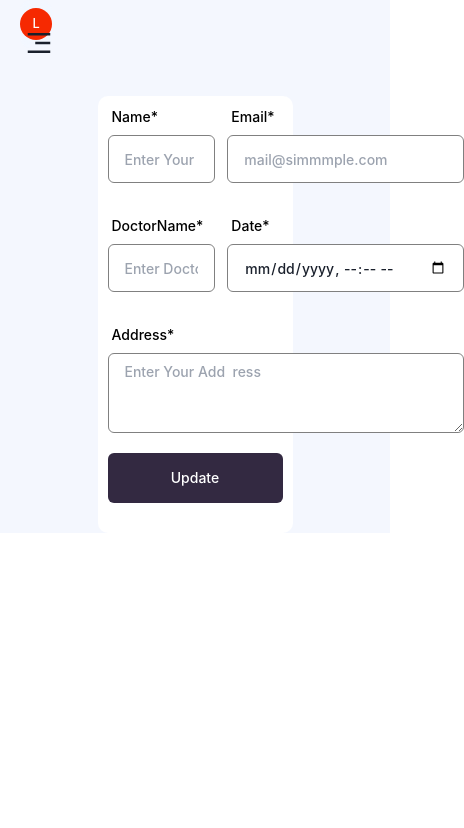
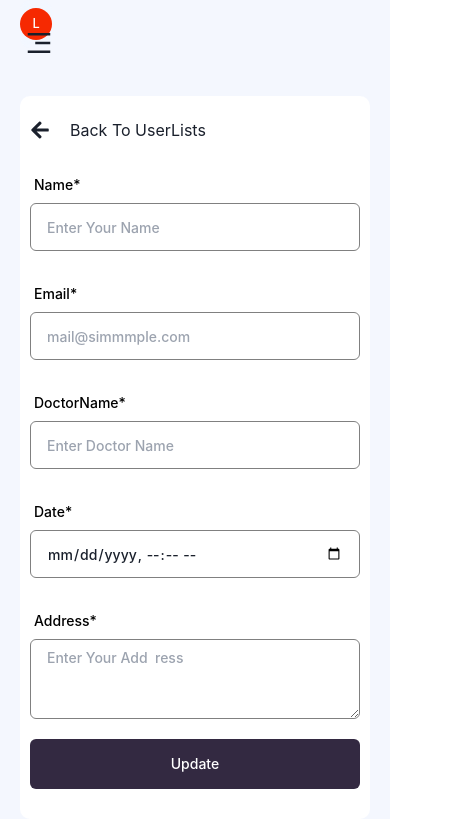
Before and after one commit to webhubmm/clinic-ui, a Next.js app: page /dashboard/user/edit in a window 390 px wide. Shown: the top 828 px of the page, 464 px wide, since content can reach past the window. Built offline with nearby package versions, Linux system fonts and the light colour scheme.

Commit message:
finishresponsiveusercreateandedit

```diff
--- a/app/dashboard/user/create/page.tsx
+++ b/app/dashboard/user/create/page.tsx
@@ -2,19 +2,28 @@ import { GridItem,Card,Grid,Flex,Box,FormControl,FormLabel,Text ,Input,Button} f
 import UserImg from '@/public/assets/asset 11.webp';
 import Image from 'next/image'
 import { Textarea } from '@chakra-ui/react';
+import {  FaArrowLeft} from "react-icons/fa";
+import Link from 'next/link';  // Import Link instead of NavLink
+
 export default function UserCreate() {
   return (
     <Box className='mt-[96px]' bg='#fff' borderRadius='10px' padding='10px' minH='100hv'>
+      <Flex alignItems='center' gap={3}  mb='20px'>
+      <Link href='/dashboard/user' className='flex items-center gap-5'>
+      <FaArrowLeft size={20}/>
+      <span className='py-3'>Back To UserLists</span>
+      </Link>
+      </Flex>
       <Flex  gap={5} justifyContent='center' alignItems='center'>
 
-        <Box >
+        <Box display={{base:'none',lg:'block'}}>
        <Image src={UserImg} alt='userImg' width={0}
        height={0}
         sizes="95vw"
         style={{ width: '100%', height: 'auto' }} />
       </Box>
       <FormControl flex='1'>
-    <Grid templateColumns='1fr 1fr' gap={3}>
+    <Grid templateColumns={{base:'1fr',md:'1fr 1fr'}} gap={3}>
                  <GridItem>
                    <FormLabel
               display="flex"
@@ -122,7 +131,7 @@ export default function UserCreate() {
 </GridItem>
 
 
-<GridItem colSpan='2'>
+<GridItem colSpan={{md:'2'}}>
     <FormLabel
               display="flex"
               ms="4px"
--- a/app/dashboard/user/edit/page.tsx
+++ b/app/dashboard/user/edit/page.tsx
@@ -2,14 +2,22 @@ import { GridItem,Card,Grid,Flex,Box,FormControl,FormLabel,Text ,Input,Button} f
 import UserImg from '@/public/assets/asset 11.webp';
 import Image from 'next/image'
 import { Textarea } from '@chakra-ui/react';
+import {  FaArrowLeft} from "react-icons/fa";
+import Link from 'next/link';
 export default function EditUser() {
   return (
-    <Box className='mt-[96px]'     >
-      <Flex  gap={5} justifyContent='center' alignItems='center' >
+   <Box className='mt-[96px]' bg='#fff' borderRadius='10px' padding='10px' minH='100hv'>
+      <Flex alignItems='center' gap={3}  mb='20px'>
+      <Link href='/dashboard/user' className='flex items-center gap-5'>
+      <FaArrowLeft size={20}/>
+      <span className='py-3'>Back To UserLists</span>
+      </Link>
+      </Flex>
+      <Flex  gap={5} justifyContent='center' alignItems='center'>
 
 
-      <FormControl maxW='50vw' minH='100hv' bg='#fff' padding='10px' borderRadius='10px'>
-    <Grid templateColumns='1fr 1fr' gap={3}>
+      <FormControl maxW={{lg:'50vw'}}>
+    <Grid templateColumns={{base:'1fr',md:'1fr 1fr'}} gap={3}>
                  <GridItem>
                    <FormLabel
               display="flex"
@@ -117,7 +125,7 @@ export default function EditUser() {
 </GridItem>
 
 
-<GridItem colSpan='2'>
+<GridItem colSpan={{md:'2'}}>
     <FormLabel
               display="flex"
               ms="4px"
@@ -140,7 +148,7 @@ export default function EditUser() {
              placeholder='Enter Your Add  ress' />
 </GridItem>
       </Grid>
-           <Flex justifyContent='flex-end' >
+           <Box maxW={{md:'200px'}}  flexBasis='1'>
              <Button
             fontSize="sm"
             variant="brand"
@@ -151,11 +159,12 @@ export default function EditUser() {
             bg='#332941'
             color='#fff'
           >
-           Update
+            Update
           </Button>
-            </Flex>
+            </Box>
             </FormControl>
         </Flex>
     </Box>
+
   )
 }
--- a/app/dashboard/user/page.tsx
+++ b/app/dashboard/user/page.tsx
@@ -1,11 +1,11 @@
 import CreateUser from "@/components/admin/adminuser/CreateUser";
-import { Card,Flex,Text,Button } from "@chakra-ui/react";
+import { Card,Flex,Text,Button,Box } from "@chakra-ui/react";
 import Link from "next/link";
 import { FaRegTrashAlt,FaUserEdit } from "react-icons/fa";
 
 export default function UserManagment() {
   return (
-    <Card mt='96px' paddingBottom='10px' >
+    <Box mt='96px' paddingBottom='10px' bg={{md:"#fff"}}>
      <CreateUser />
   {/* component */}
   <section className="container  mx-auto  rounded-md  sm:px-5 lg:px-3">
@@ -559,6 +559,6 @@ export default function UserManagment() {
     </div>
   </section>
 
-    </Card>
+    </Box>
   )
 }
--- a/components/admin/adminuser/CreateUser.tsx
+++ b/components/admin/adminuser/CreateUser.tsx
@@ -5,8 +5,8 @@ export default function CreateUser() {
   const router =useRouter();
   return (
      <Flex
-                p="25px"
-                mb="8px"
+                p={{md:"25px"}}
+                mb={{base:'15px',md:"8px"}}
                 justifyContent="space-between"
                 align="center"
               >
--- a/components/admin/sidebar/SideBar.tsx
+++ b/components/admin/sidebar/SideBar.tsx
@@ -93,7 +93,7 @@ export default function SideBar({setIsSidebarOpen}) {
 
       <Flex alignItems={{lg:"center"}}   flexDirection={{base:'row',lg:"column"}} >
 
-        <Text pt={{base:'20px',md:'20px',lg:"0px" }} mb={{base:'20px'}} fontSize="20px">
+        <Text  pt={{base:'20px',md:'20px',lg:"0px" }} mb={{base:'20px'}} fontSize="20px">
           Clinic Admin
         </Text>
         <Spacer />
```
